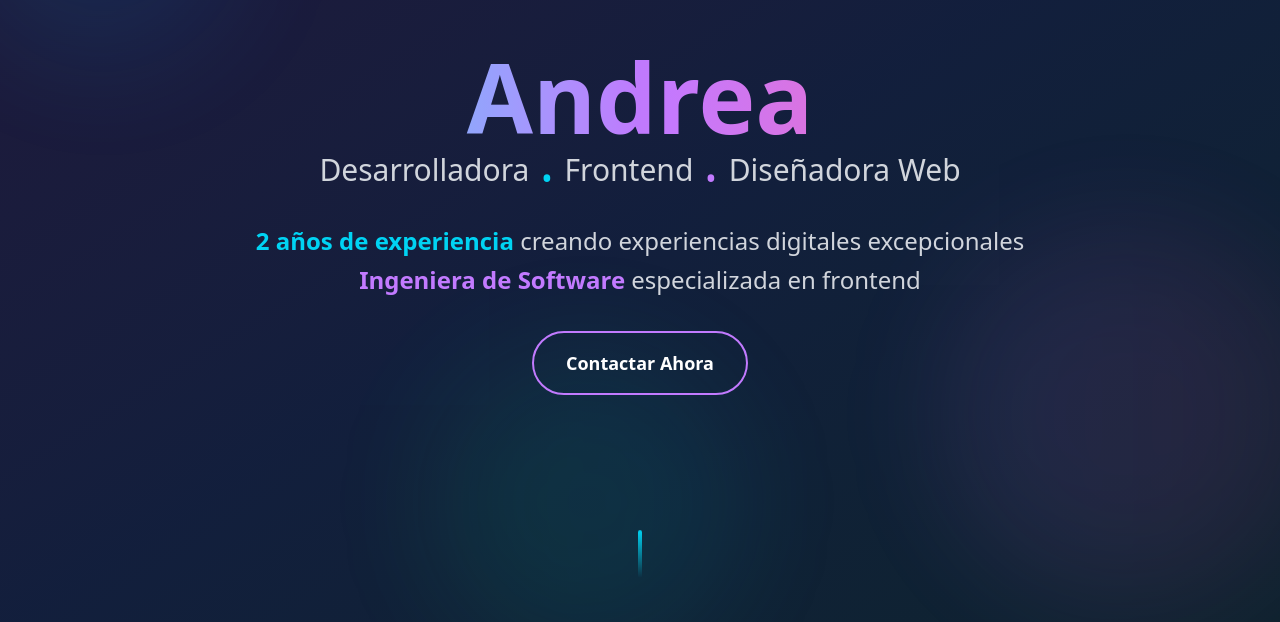
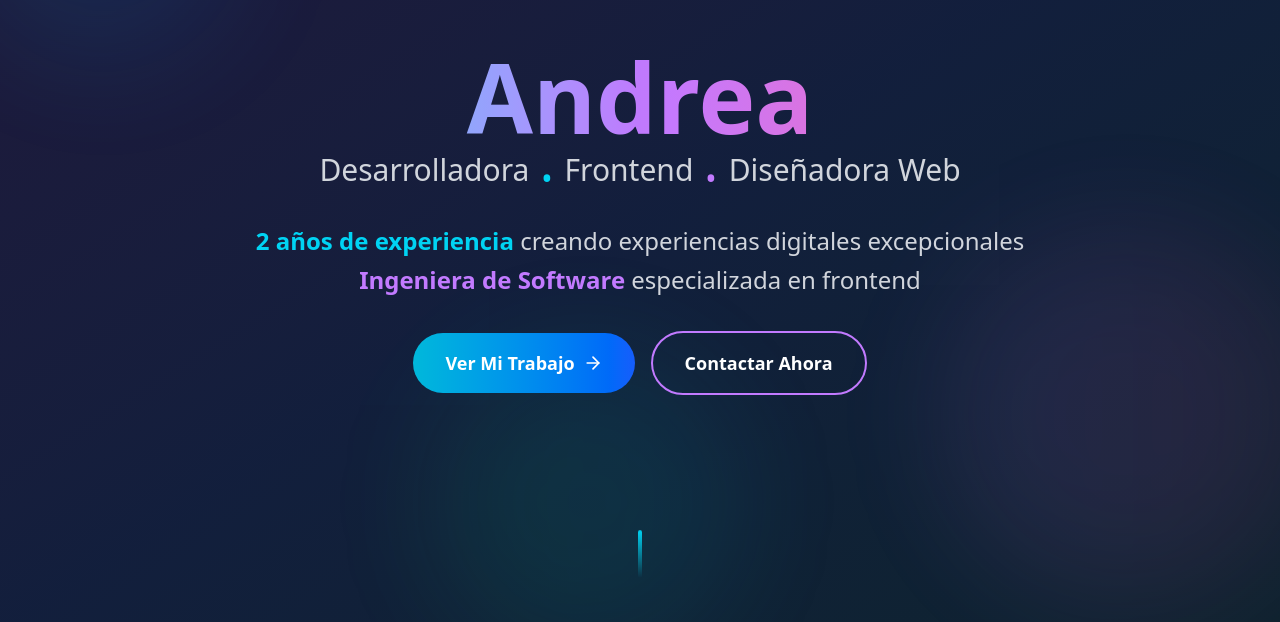
Before and after one commit to aandreasiles/andrea-portfolio, a React (Vite) app: page / in a window 1280 px wide. Shown: the part 178-800 px from the top of the page. Built offline with nearby package versions, Linux system fonts and the light colour scheme.

Commit message:
add new features

```diff
--- a/src/sections/CTA.tsx
+++ b/src/sections/CTA.tsx
@@ -1,4 +1,4 @@
-import { Mail, Phone } from "lucide-react";
+import { Mail, MessageCircle } from "lucide-react";
 
 export default function CTA() {
     return(
@@ -13,12 +13,19 @@ export default function CTA() {
                 </p>
 
                 <div className="flex flex-col sm:flex-row gap-6 justify-center items-center mb-12">
-                    <div className="flex items-center space-x-3 text-lg">
+                    <div
+                        className="flex items-center space-x-3 text-lg cursor-pointer"
+                        onClick={() => window.location.href = "mailto:silesandrea@gmail.com"}
+                        title="Enviar correo"
+                    >
                         <Mail className="w-6 h-6 text-cyan-400" />
                         <span>silesandrea@gmail.com</span>
                     </div>
-                    <div className="flex items-center space-x-3 text-lg">
-                        <Phone className="w-6 h-6 text-purple-400" />
+                    <div
+                        className="flex items-center space-x-3 text-lg cursor-pointer"
+                        onClick={() => window.location.href = "https://wa.me/34722340010"}
+                        title="Enviar WhatsApp">
+                        <MessageCircle className="w-6 h-6 text-purple-400" />
                         <span>+34 722 340 010</span>
                     </div>
                 </div>
--- a/src/sections/Title.tsx
+++ b/src/sections/Title.tsx
@@ -1,3 +1,4 @@
+import { ArrowRight } from "lucide-react";
 import { useEffect, useState } from "react";
 
 export default function Title() {
@@ -50,6 +51,15 @@ export default function Title() {
           </p>
 
           <div className="flex flex-col sm:flex-row gap-4 justify-center items-center">
+            <a
+              href="https://www.linkedin.com/in/andrea-siles-2bb180208/"
+              target="_blank"
+              rel="noopener noreferrer"
+              className="group px-8 py-4 bg-gradient-to-r from-cyan-500 to-blue-600 rounded-full font-semibold text-lg hover:shadow-2xl hover:shadow-cyan-500/25 transition-all duration-300 transform hover:scale-105 flex items-center justify-center"
+            >
+              Ver Mi Trabajo
+              <ArrowRight className="inline-block ml-2 w-5 h-5 group-hover:translate-x-1 transition-transform" />
+            </a>
             <button
               className="px-8 py-4 border-2 border-purple-400 rounded-full font-semibold text-lg hover:bg-purple-400 hover:text-gray-900 transition-all duration-300 transform hover:scale-105"
               onClick={handleContactClick}
```
